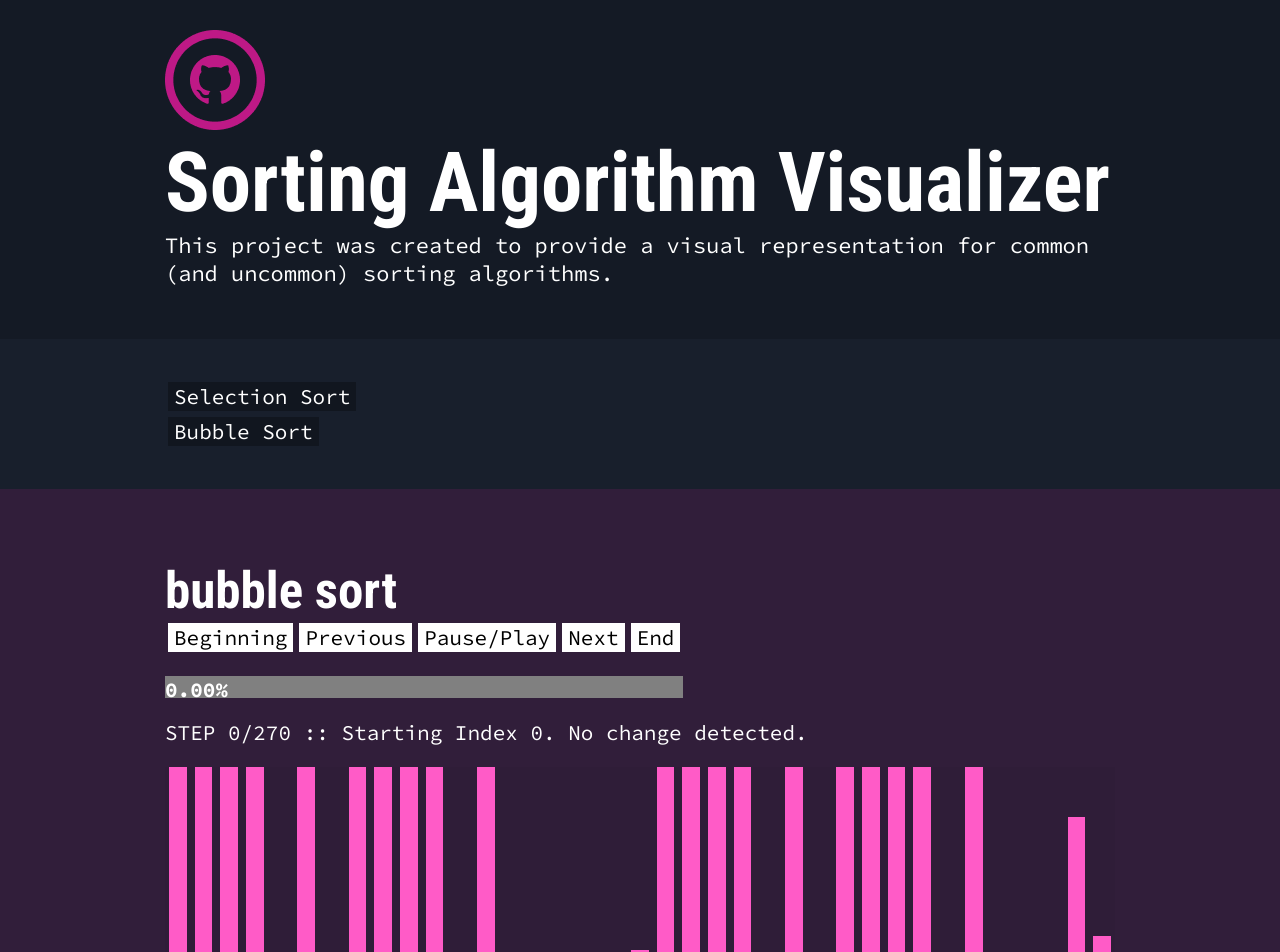
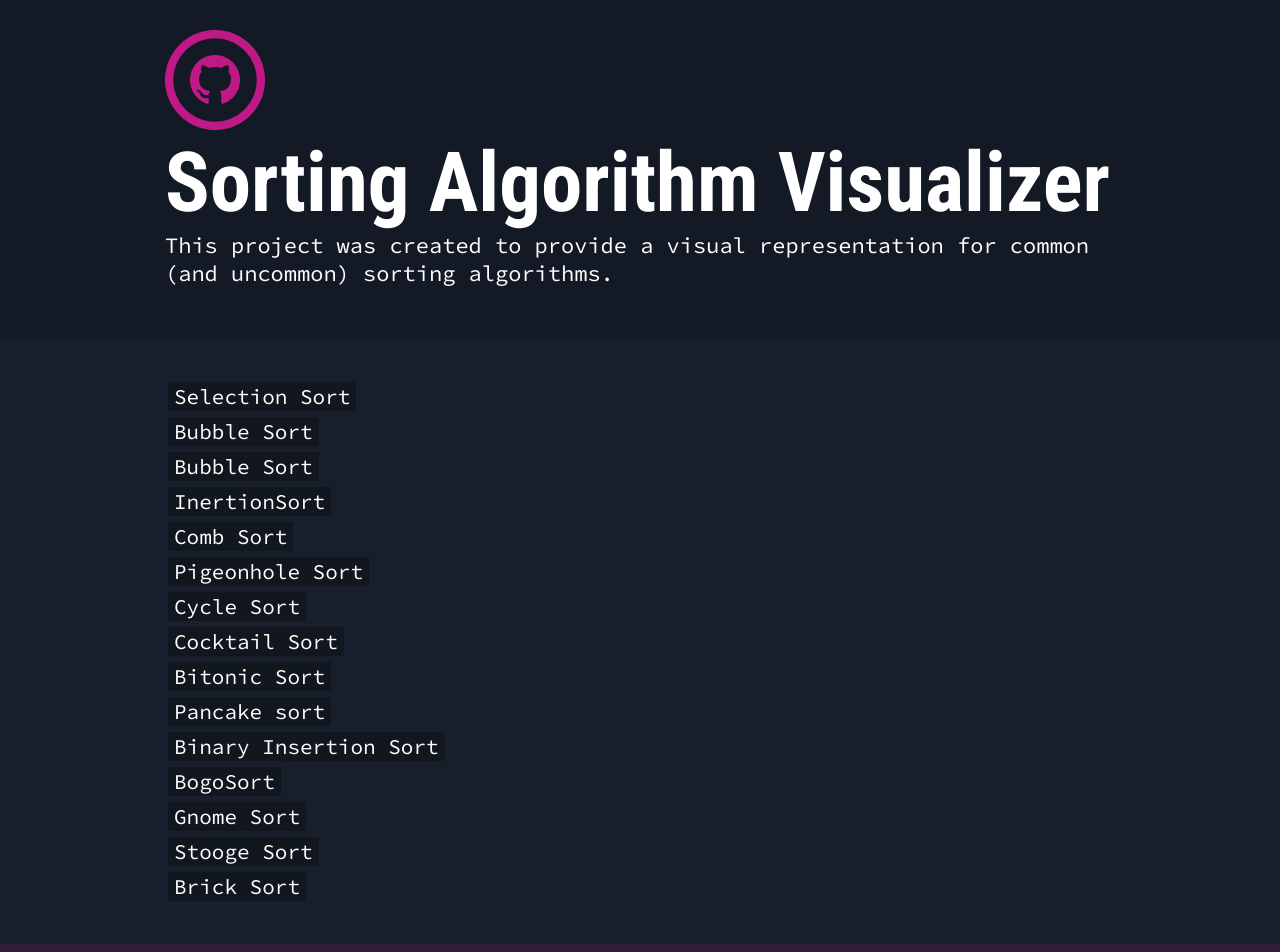
Before and after one commit to MichaelGombos/sorting-algorithm-visualizer, a React (Create React App) app: page / in a window 1280 px wide. Shown: the top 952 px of the page. Built offline with nearby package versions, Linux system fonts and the light colour scheme.

Commit message:
created placeholder buttons and values for in-place sorting algorithms.

```diff
--- a/src/App.css
+++ b/src/App.css
@@ -131,7 +131,7 @@ button:hover{
     background-color: none;
     height: 100%;
     width: 100%;
-    margin: 0 4px;
+    margin: 0 1px;
     font-size:8px;
 }
 .value-bar{
--- a/src/App.js
+++ b/src/App.js
@@ -45,13 +45,21 @@ const PrimaryNavigation = ({props}) => {
   return(
     <nav id="primary-nav"className="container">
           <ul>
-              {/*<li><button>Heap Sort</button></li>*/}
-              {/*<li><button>Counting Sort</button></li>*/}
               <li><button onClick={handleAlgoChange(algo.selectionSort)}>Selection Sort</button></li>
               <li><button onClick={handleAlgoChange(algo.bubbleSort)}>  Bubble Sort</button></li>
-              {/*<li><button>Insertion Sort</button></li>*/}
-              {/*<li><button>Merge Sort</button></li>*/}
-              {/*<li><button>Quick Sort</button></li>*/}
+              <li><button onClick={handleAlgoChange(algo.recursiveBubbleSort)}>  Bubble Sort</button></li>
+              <li><button onClick={handleAlgoChange(algo.insertionSort)}> InertionSort</button></li>
+              <li><button onClick={handleAlgoChange(algo.combSort)}>Comb Sort</button></li>
+              <li><button onClick={handleAlgoChange(algo.pigeonholeSort)}>Pigeonhole Sort</button></li>
+              <li><button onClick={handleAlgoChange(algo.cycleSort)}>Cycle Sort</button></li>
+              <li><button onClick={handleAlgoChange(algo.cocktailSort)}>Cocktail Sort</button></li>
+              <li><button onClick={handleAlgoChange(algo.bitonicSort)}>Bitonic Sort</button></li>
+              <li><button onClick={handleAlgoChange(algo.pancakeSort)}>Pancake sort</button></li>
+              <li><button onClick={handleAlgoChange(algo.binaryInsertionSort)}>Binary Insertion Sort</button></li>
+              <li><button onClick={handleAlgoChange(algo.bogoSort)}>BogoSort</button></li>
+              <li><button onClick={handleAlgoChange(algo.gnomeSort)}>Gnome Sort</button></li>
+              <li><button onClick={handleAlgoChange(algo.stoogeSort)}>Stooge Sort</button></li>
+              <li><button onClick={handleAlgoChange(algo.brickSort)}>Brick Sort</button></li>
           </ul>
       </nav>
       )
@@ -59,7 +67,9 @@ const PrimaryNavigation = ({props}) => {
 
 
 function App() {
-  let defaultArray = [  57,57,57,57,16, 57, 18,57,57,57,57,16, 57, 18, 19, 0, 21, 23, 25,57,57,57,57,16, 57, 18,57,57,57,57,16, 57, 18, 19, 0, 44, 27];
+  let defaultArray = [  65, 58, 76, 47, 61, 77, 91, 57, 25, 53, 42, 38, 6, 96, 80, 72, 24, 37, 22, 64, 66, 68, 63, 26, 35, 54, 93, 60, 21, 33, 43, 87, 3, 30, 62, 17, 1, 34, 97, 71, 9, 52, 88, 100, 59, 70, 13, 27, 8, 44
+,65, 58, 76, 47, 61, 77, 91, 57, 25, 53, 42, 38, 6, 96, 80, 72, 24, 37, 22, 64, 66, 68, 63, 26, 35, 54, 93, 60, 21, 33, 43, 87, 3, 30, 62, 17, 1, 34, 97, 71, 9, 52, 88, 100, 59, 70, 13, 27, 8, 44
+];
   const [currentAlgo,setAlgo] = useState(algo.bubbleSort);
   const [step,setStep] = useState(0);
   const [steps,setSteps] = useState(algo.bubbleSort.stepsFromArray(defaultArray))
--- a/src/alrorithms.js
+++ b/src/alrorithms.js
@@ -19,6 +19,49 @@ const logStep = (type,currentRay,index1,index2) => {
 
 
 //its important that the algorims do not mutate the original array.
+const selectionSort = {
+    name:"selection sort",
+    description:"//todo informative description of the Selection sort algorithm",
+    codeExample:"//todo informative code example for Selection sort",
+    stepsFromArray: (ray) =>
+    {
+        let n = ray.length;
+        let i, j, min_idx;
+        let currentRay = [...ray];
+           let StepArray = [{
+          change:"Starting Index 0. No change detected.",
+          currentArray: [...ray],
+        }];
+        // One by one move boundary of unsorted subarray
+        for (i = 0; i < n; i++)
+        {
+            // Find the minimum element in unsorted array
+            min_idx = i;
+            for (j = i; j < n; j++)
+            {
+                     if (currentRay[j] < currentRay[min_idx])
+                {
+                    min_idx = j;
+                 }
+            }
+            if(min_idx != i){
+             //swap
+            let temp = currentRay[min_idx];
+            currentRay[min_idx] = currentRay[i];
+            currentRay[i] = temp;
+
+            StepArray.push(logStep("swap",currentRay,i,min_idx));
+            }
+            // else
+            // {
+            //     StepArray.push(logStep("skip",currentRay,i,min_idx));
+            // }
+        }
+
+        return StepArray;
+    }
+}
+
 const bubbleSort = {
     name:"bubble sort",
     description:"//todo interesting description of the bubble sort algorithm",
@@ -63,50 +106,306 @@ const bubbleSort = {
 
 }
 
-
-
-const selectionSort = {
-    name:"selection sort",
-    description:"//todo informative description of the Selection sort algorithm",
-    codeExample:"//todo informative code example for Selection sort",
+const recursiveBubbleSort = {
+    name:"recursive bubble sort",
+    description:`//todo informative description `,
+    codeExample:`//todo informative code example `,
     stepsFromArray: (ray) =>
     {
-        let n = ray.length;
-        let i, j, min_idx;
-        let currentRay = [...ray];
+        //TODO actuall step array calculation
+        return(
+            [
+                {
+                    change:"Starting Index 0. No change detected.",
+                    currentArray: [...ray],
+                }
+             ]
+        )
+    }
+}
+
+const insertionSort = {
+    name:"insertion sort",
+    description:"//todo informative description of the insertion sort algorithm",
+    codeExample:"//todo informative code example for insertion sort sort",
+    stepsFromArray: (ray) => {
         let StepArray = [{
             change:"Starting Index 0. No change detected.",
             currentArray: [...ray],
             }];
-        // One by one move boundary of unsorted subarray
-        for (i = 0; i < n; i++)
-        {
-            // Find the minimum element in unsorted array
-            min_idx = i;
-            for (j = i; j < n; j++)
-            {
-                     if (currentRay[j] < currentRay[min_idx])
-                {
-                    min_idx = j;
+        let currentRay = [...ray]
+        const n = currentRay.length;
+        let i, key, j;
+        for (i = 1; i < n; i++){
+            key = currentRay[i];
+            j = i - 1;
+
+            /* Move elements of arr[0..i-1], that are
+            greater than key, to one position ahead
+            of their current position */
+            while (j >= 0 && currentRay[j] > key){
+                StepArray.push(logStep("swap",currentRay,j,j+1));
+                currentRay[j + 1] = currentRay[j];
+                j = j - 1;
             }
+            currentRay[j + 1] = key;
         }
-            if(min_idx != i){
-             //swap
-            let temp = currentRay[min_idx];
-            currentRay[min_idx] = currentRay[i];
-            currentRay[i] = temp;
-
-            StepArray.push(logStep("swap",currentRay,i,min_idx));
-            }
-            // else
-            // {
-            //     StepArray.push(logStep("skip",currentRay,i,min_idx));
-            // }
-        }
-
         return StepArray;
     }
 }
 
+const shellSort = {
+    name:"shell sort",
+    description:`//todo informative description of the  algorithm`,
+    codeExample:`//todo informative code example for `,
+    stepsFromArray: (ray) =>
+    {
+        //TODO actuall step array calculation
+        return(
+            [
+                {
+                    change:"Starting Index 0. No change detected.",
+                    currentArray: [...ray],
+                }
+             ]
+        )
+    }
+}
 
-export {bubbleSort,selectionSort};
+const timShort = {
+    name:"tim sort",
+    description:`//todo informative description of the algorithm`,
+    codeExample:`//todo informative code example for`,
+    stepsFromArray: (ray) =>
+    {
+        //TODO actuall step array calculation
+        return(
+            [
+                {
+                    change:"Starting Index 0. No change detected.",
+                    currentArray: [...ray],
+                }
+             ]
+        )
+    }
+}
+
+const combSort = {
+    name:"comb sort",
+    description:`//todo informative description of the algorithm`,
+    codeExample:`//todo informative code example for `,
+    stepsFromArray: (ray) =>
+    {
+        //TODO actuall step array calculation
+        return(
+            [
+                {
+                    change:"Starting Index 0. No change detected.",
+                    currentArray: [...ray],
+                }
+             ]
+        )
+    }
+}
+
+const pigeonholeSort = {
+    name:"pigeonhole sort",
+    description:`//todo informative description of the algorithm`,
+    codeExample:`//todo informative code example for`,
+    stepsFromArray: (ray) =>
+    {
+        //TODO actuall step array calculation
+        return(
+            [
+                {
+                    change:"Starting Index 0. No change detected.",
+                    currentArray: [...ray],
+                }
+             ]
+        )
+    }
+}
+
+const cycleSort = {
+    name:"cycle sort",
+    description:`//todo informative description of the algorithm`,
+    codeExample:`//todo informative code example for`,
+    stepsFromArray: (ray) =>
+    {
+        //TODO actuall step array calculation
+        return(
+            [
+                {
+                    change:"Starting Index 0. No change detected.",
+                    currentArray: [...ray],
+                }
+             ]
+        )
+    }
+}
+
+const cocktailSort = {
+    name:"cocktail sort",
+    description:`//todo informative description of the algorithm`,
+    codeExample:`//todo informative code example for`,
+    stepsFromArray: (ray) =>
+    {
+        //TODO actuall step array calculation
+        return(
+            [
+                {
+                    change:"Starting Index 0. No change detected.",
+                    currentArray: [...ray],
+                }
+             ]
+        )
+    }
+}
+
+const bitonicSort = {
+    name:"bitonic sort",
+    description:`//todo informative description of the algorithm`,
+    codeExample:`//todo informative code example for`,
+    stepsFromArray: (ray) =>
+    {
+        //TODO actuall step array calculation
+        return(
+            [
+                {
+                    change:"Starting Index 0. No change detected.",
+                    currentArray: [...ray],
+                }
+             ]
+        )
+    }
+}
+
+const pancakeSort = {
+    name:"pancake sort",
+    description:`//todo informative description of the algorithm`,
+    codeExample:`//todo informative code example for`,
+    stepsFromArray: (ray) =>
+    {
+        //TODO actuall step array calculation
+        return(
+            [
+                {
+                    change:"Starting Index 0. No change detected.",
+                    currentArray: [...ray],
+                }
+             ]
+        )
+    }
+}
+
+const binaryInsertionSort = {
+    name:"binary insertion sort",
+    description:`//todo informative description of the algorithm`,
+    codeExample:`//todo informative code example for`,
+    stepsFromArray: (ray) =>
+    {
+        //TODO actuall step array calculation
+        return(
+            [
+                {
+                    change:"Starting Index 0. No change detected.",
+                    currentArray: [...ray],
+                }
+             ]
+        )
+    }
+}
+
+const bogoSort = {
+    name:"bogo sort",
+    description:`//todo informative description of the algorithm`,
+    codeExample:`//todo informative code example for`,
+    stepsFromArray: (ray) =>
+    {
+        //TODO actuall step array calculation
+        return(
+            [
+                {
+                    change:"Starting Index 0. No change detected.",
+                    currentArray: [...ray],
+                }
+             ]
+        )
+    }
+}
+
+const gnomeSort = {
+    name:"gnome sort",
+    description:`//todo informative description of the algorithm`,
+    codeExample:`//todo informative code example for `,
+    stepsFromArray: (ray) =>
+    {
+        //TODO actuall step array calculation
+        return(
+            [
+                {
+                    change:"Starting Index 0. No change detected.",
+                    currentArray: [...ray],
+                }
+             ]
+        )
+    }
+}
+
+const stoogeSort = {
+    name:"stooge sort",
+    description:`//todo informative description of the  algorithm`,
+    codeExample:`//todo informative code example for `,
+    stepsFromArray: (ray) =>
+    {
+        //TODO actuall step array calculation
+        return(
+            [
+                {
+                    change:"Starting Index 0. No change detected.",
+                    currentArray: [...ray],
+                }
+             ]
+        )
+    }
+}
+
+const brickSort = {
+    name:"brick sort",
+    description:`//todo informative description of the  algorithm`,
+    codeExample:`//todo informative code example for `,
+    stepsFromArray: (ray) =>
+    {
+        //TODO actuall step array calculation
+        return(
+            [
+                {
+                    change:"Starting Index 0. No change detected.",
+                    currentArray: [...ray],
+                }
+             ]
+        )
+    }
+}
+
+
+
+export {
+    selectionSort,
+    bubbleSort,
+    recursiveBubbleSort,
+    insertionSort,
+    shellSort,
+    timShort,
+    combSort,
+    pigeonholeSort,
+    cycleSort,
+    cocktailSort,
+    bitonicSort,
+    pancakeSort,
+    binaryInsertionSort,
+    bogoSort,
+    gnomeSort,
+    stoogeSort,
+    brickSort
+};
```
Lines whose indentation alone changed are shown as unchanged.
